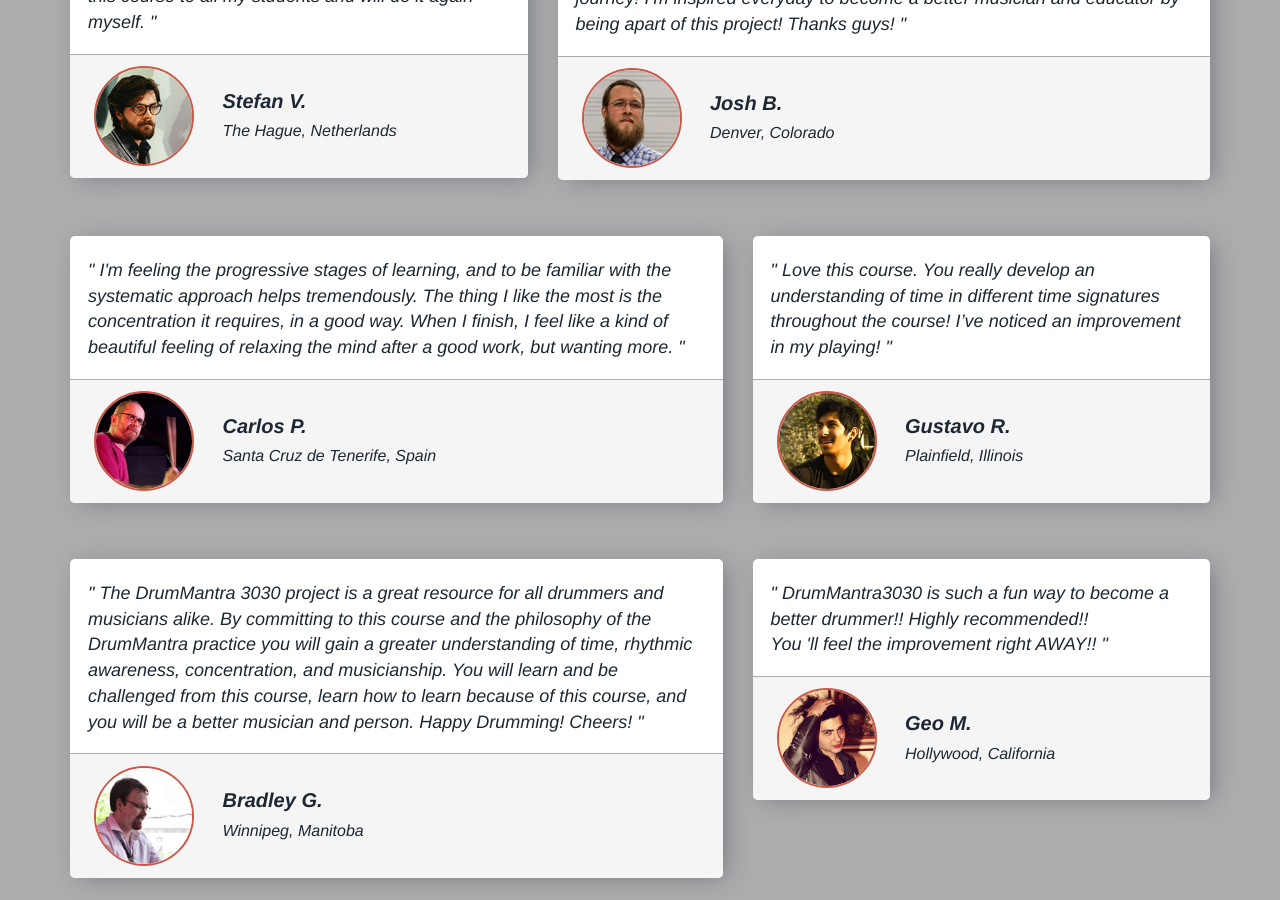
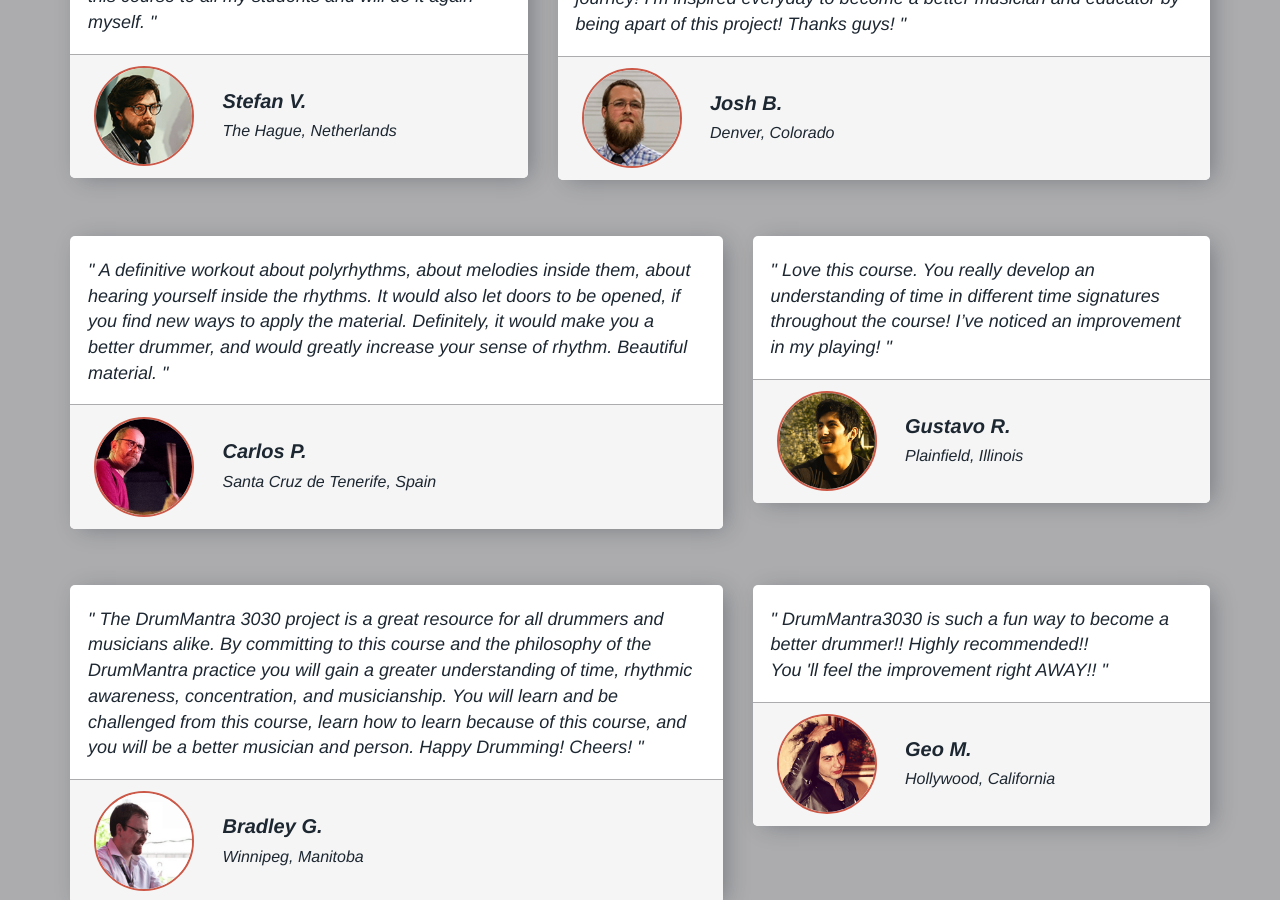
Before and after one commit to MattCordier/drum-mantra-3030, a Jekyll site: the page built from index.html, in a window 1280 px wide and 900 px high, scrolled down 2753 px. Built offline with Jekyll 4.4.1, drawn with Linux system fonts in a browser that asks for light colours.

Commit message:
- updated carlos' quote

```diff
--- a/index.html
+++ b/index.html
@@ -223,7 +223,7 @@ event-code:
 			<div class="row">
 				<div class="col-xs-12 col-md-7">
 					<div class="quote-card__div">
-						<p class="quote__p">" I'm feeling the progressive stages of learning, and to be familiar with the systematic approach helps tremendously. The thing I like the most is the concentration it requires, in a good way. When I finish, I feel like a kind of beautiful feeling of relaxing the mind after a good work, but wanting more. "</p>
+						<p class="quote__p">" A definitive workout about polyrhythms, about melodies inside them, about hearing yourself inside the rhythms. It would also let doors to be opened, if you find new ways to apply the material. Definitely, it would make you a better drummer, and would greatly increase your sense of rhythm. Beautiful material. "</p>
 
 						<div class="student-quote__div">
 							<img src="/public/img/sales-page/carlos-p.png" class="student-quote__img">
```
